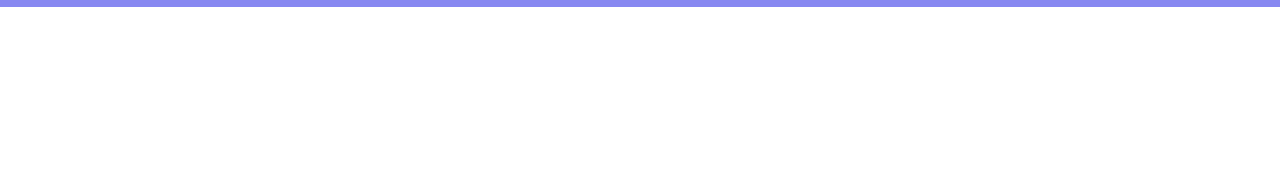
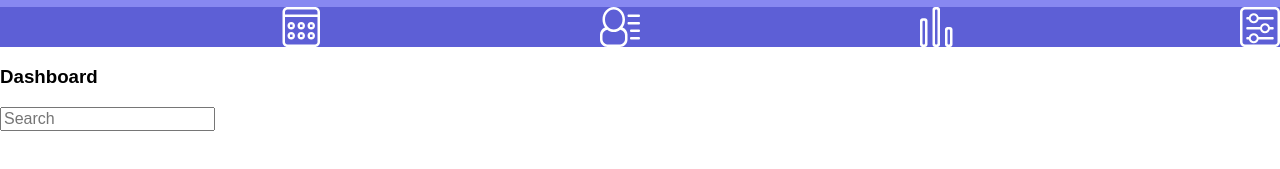
Before and after one commit to frederick-bruce/FEWD-Project-7, a plain HTML site: page index.html in a window 1280 px wide. Shown: the part 207-376 px from the top of the page. Drawn offline with nearby package versions, Linux system fonts and the light colour scheme.

Commit message:
update
added nav
styled nav

```diff
--- a/css/styles.css
+++ b/css/styles.css
@@ -21,6 +21,7 @@
   flex-direction: column;
   align-items: center;
   background-color: #8788F1;
+  grid-area: "top-header";
 }
 
 .top-info {
@@ -101,3 +102,24 @@
    font-size: 18px;
    margin-left: 10px;
  }
+
+ nav {
+   display: flex;
+   flex-direction: row;
+   flex-wrap: nowrap;
+   align-items: center;
+   background-color: #5D5FD6;
+   grid-area: "nav";
+ }
+
+ nav a {
+   display: flex;
+   width: 50%;
+   margin: 20px 20px;
+ }
+
+ .svgIcon {
+   width: 40px;
+   height: 40px;
+   margin: auto;
+ }
--- a/index.html
+++ b/index.html
@@ -10,6 +10,8 @@
 
 </head>
 <body>
+
+<!-- Header -->
 
 <div class="grid-container">
   <header class="top-header">
@@ -32,8 +34,25 @@
 </header>
 
 
+<!-- Side Navigation Bar -->
 
+<nav>
+  <a href="#"></a><img class="svgIcon" src="icons/icon-dashboard.svg" alt="Dashboard">
+  <a href="#"></a><img class="svgIcon" src="icons/icon-members.svg" alt="members">
+  <a href="#"></a><img class="svgIcon" src="icons/icon-visits.svg" alt="visits">
+   <a href="#"></a><img class="svgIcon" src="icons/icon-settings.svg" alt="settings">
+</nav>
 
+<!-- Main Content -->
+
+<main>
+  <div class="main-header">
+    <h3 class="headline">Dashboard</h3>
+    <div class="main-header-search">
+      <input type="search" placeholder="Search">
+    </div>
+  </div>
+</main>
 
 
 
```
